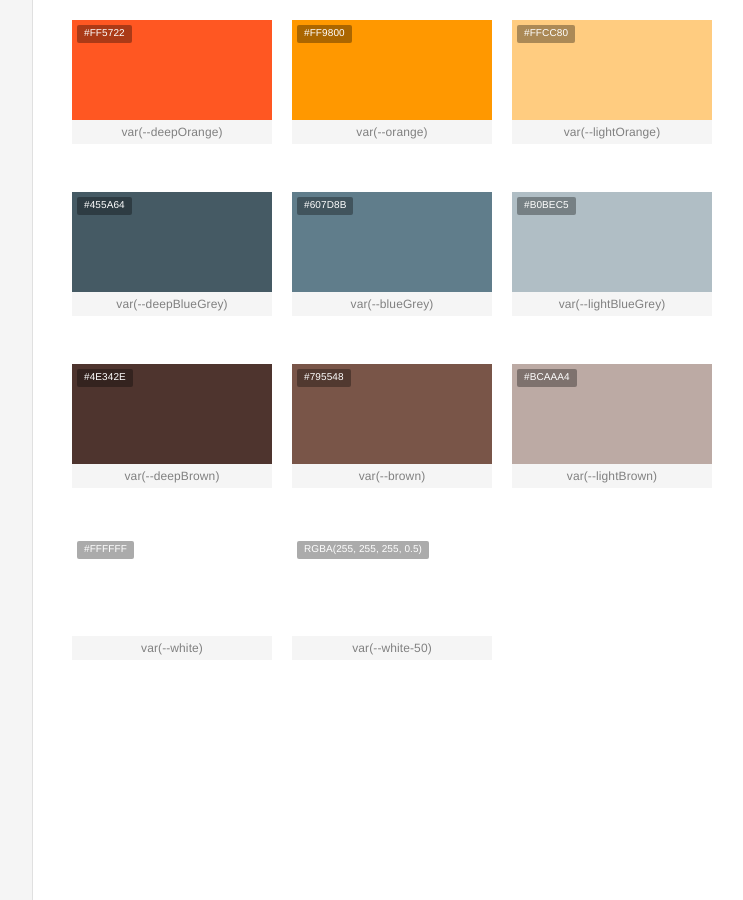
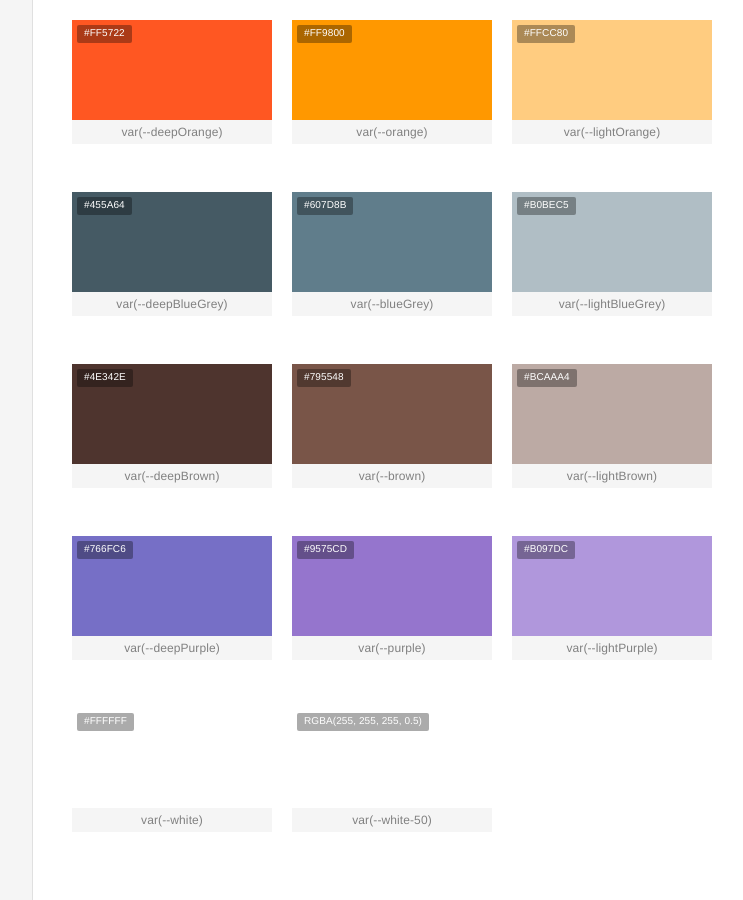
Before and after one commit to insaic/insaic.github.io, a Jekyll site: the page built from _docs/style/color.md, in a window 1280 px wide and 900 px high, scrolled down 2177 px. Shown: the whole window, without its empty margins (168-911 px from the left). Built offline with Jekyll 4.4.1, drawn with Linux system fonts in a browser that asks for light colours.

Commit message:
Update color.md

```diff
--- a/_docs/style/color.md
+++ b/_docs/style/color.md
@@ -343,6 +343,29 @@ order: 1
 
 <ul class="colorBoard">
   <li>
+    <div style="background-color: #766fc6">
+    <span>#766fc6</span>
+    </div>
+    <b>var(--deepPurple)</b>
+  </li>
+
+  <li>
+    <div style="background-color: #9575cd">
+    <span>#9575cd</span>
+    </div>
+    <b>var(--purple)</b>
+  </li>
+
+  <li>
+    <div style="background-color: #b097dc">
+    <span>#b097dc</span>
+    </div>
+    <b>var(--lightPurple)</b>
+  </li>
+</ul>
+
+<ul class="colorBoard">
+  <li>
     <div style="background-color: #ffffff">
     <span>#ffffff</span>
     </div>
```
